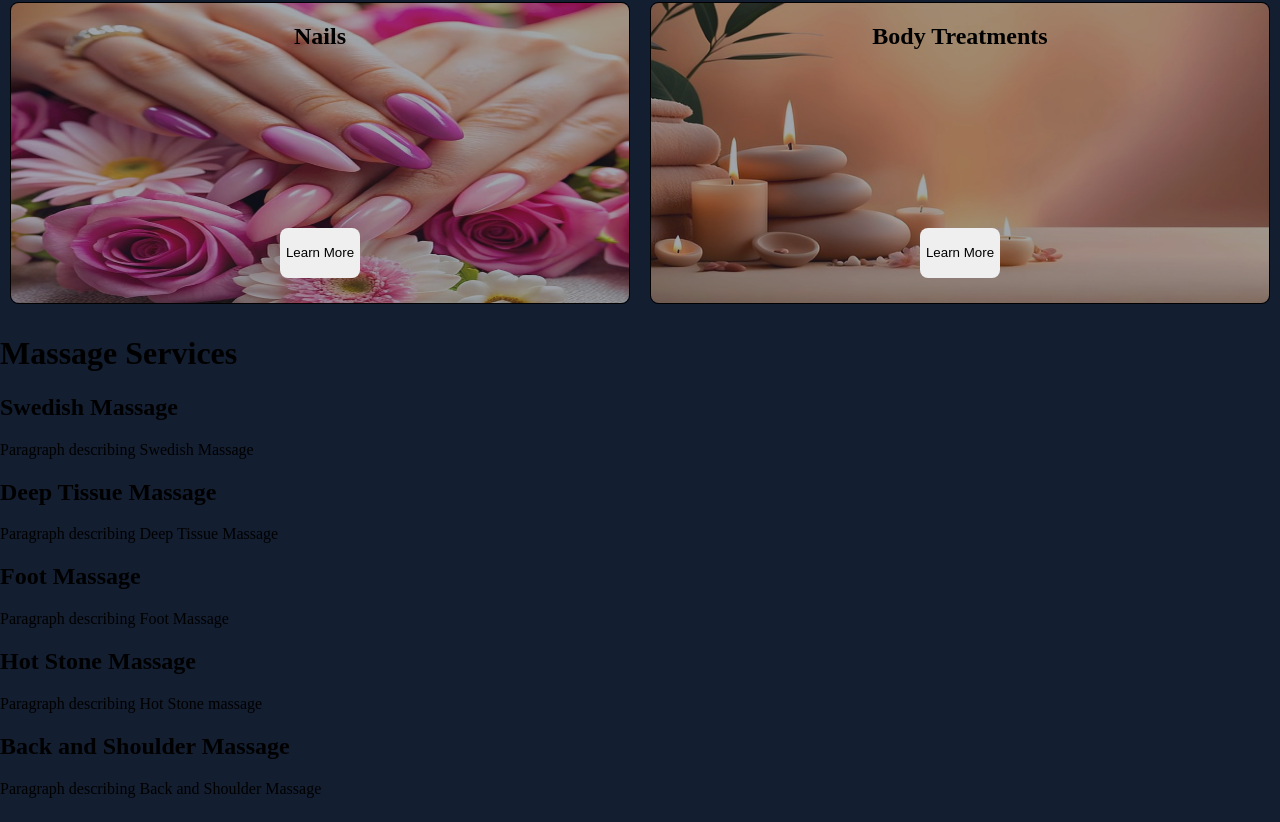
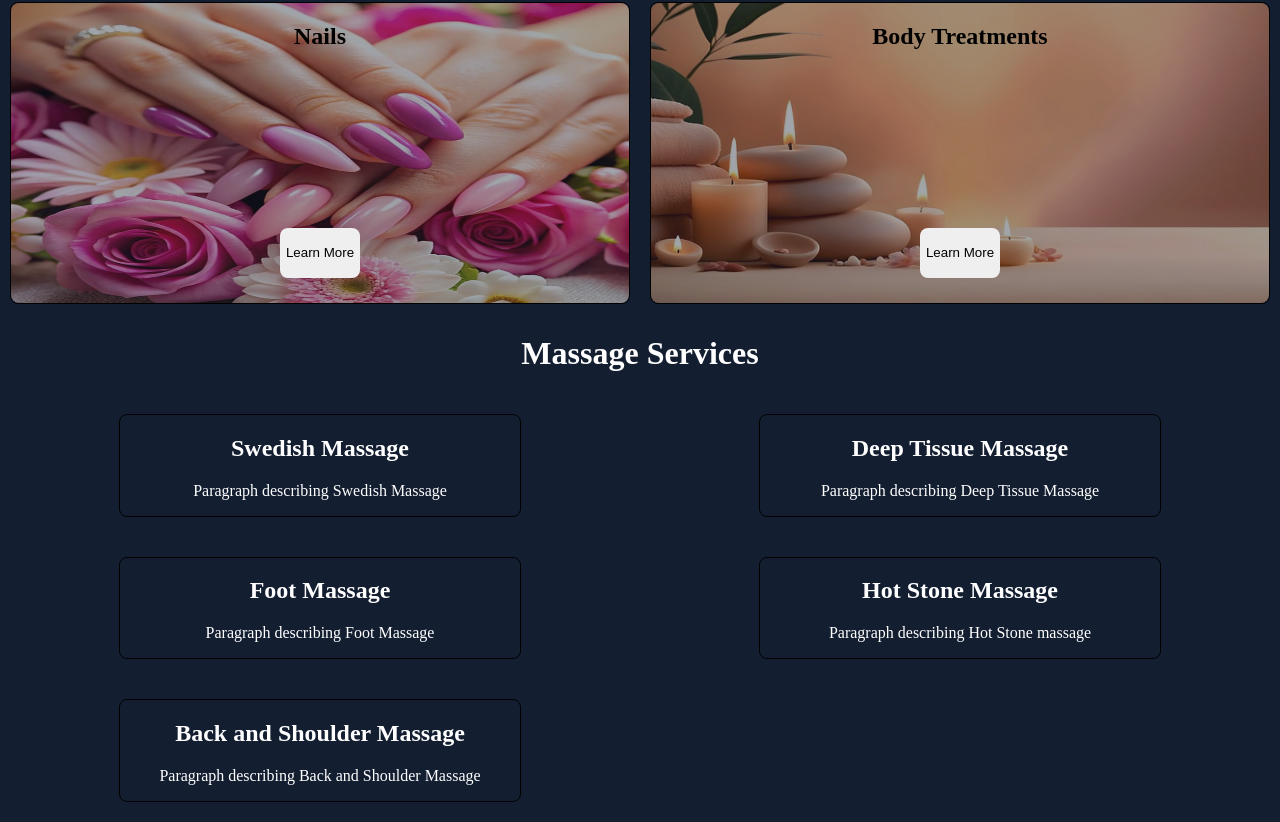
Before and after one commit to LaurenCummings/spa-project, a React (Vite) app: page / in a window 1280 px wide. Shown: the part 714-1536 px from the top of the page. Built offline with nearby package versions, Linux system fonts and the light colour scheme.

Commit message:
Added styling to massage services

```diff
--- a/src/components/Massage.jsx
+++ b/src/components/Massage.jsx
@@ -5,23 +5,23 @@ function Massage() {
         <div className="massage">
             <h1>Massage Services</h1>
             <div className="massage-services">
-                <div>
+                <div className="massage-service">
                     <h2>Swedish Massage</h2>
                     <p>Paragraph describing Swedish Massage</p>
                 </div>
-                <div>
+                <div className="massage-service">
                     <h2>Deep Tissue Massage</h2>
                     <p>Paragraph describing Deep Tissue Massage</p>
                 </div>
-                <div>
+                <div className="massage-service">
                     <h2>Foot Massage</h2>
                     <p>Paragraph describing Foot Massage</p>
                 </div>
-                <div>
+                <div className="massage-service">
                     <h2>Hot Stone Massage</h2>
                     <p>Paragraph describing Hot Stone massage</p>
                 </div>
-                <div>
+                <div className="massage-service">
                     <h2>Back and Shoulder Massage</h2>
                     <p>Paragraph describing Back and Shoulder Massage</p>
                 </div>
--- a/src/css/Massage.css
+++ b/src/css/Massage.css
@@ -0,0 +1,19 @@
+.massage h1 {
+    color: white;
+    text-align: center;
+}
+
+.massage-services {
+    display: grid;
+    grid-template-columns: 1fr 1fr;
+    text-align: center;
+    justify-items: center;
+}
+
+.massage-service {
+    border: thin black solid;
+    border-radius: 8px;
+    color: white;
+    margin: 20px;
+    width: 400px;
+}
```
